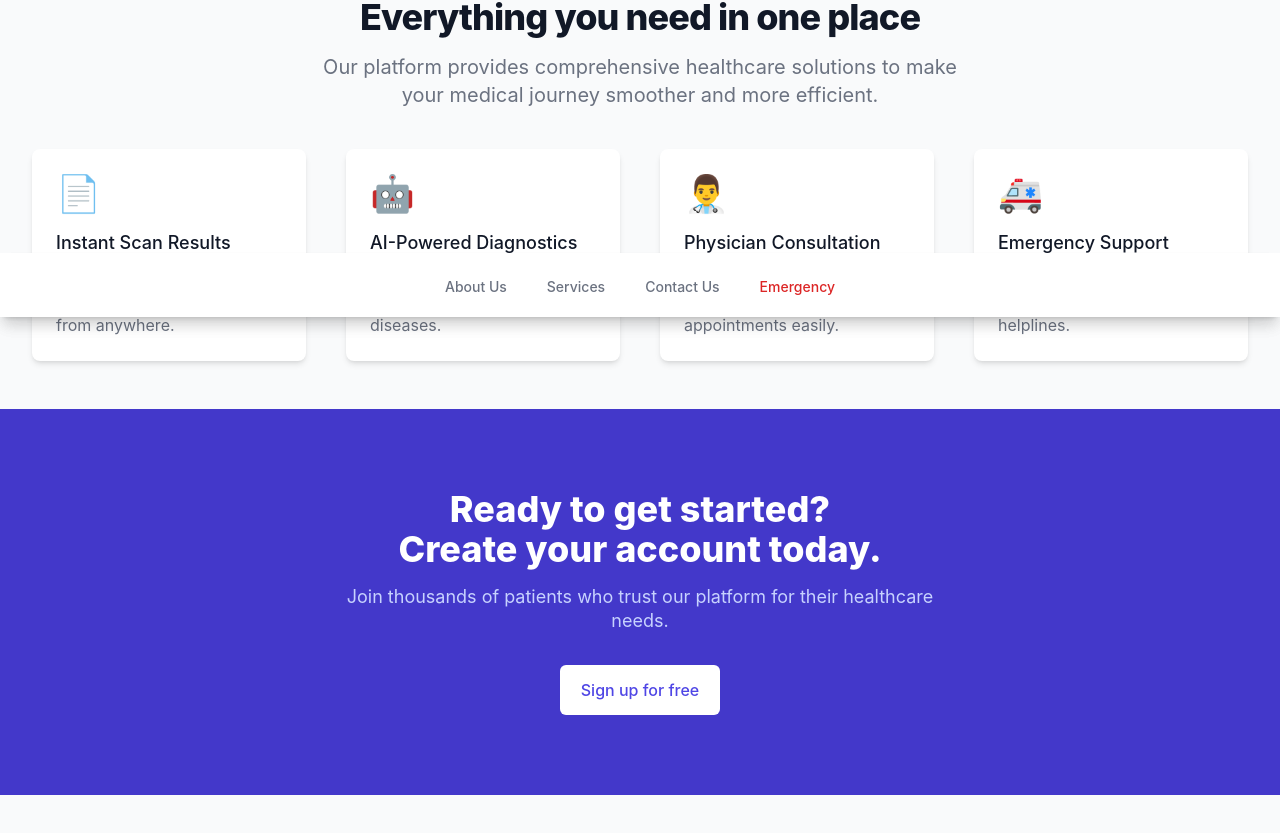
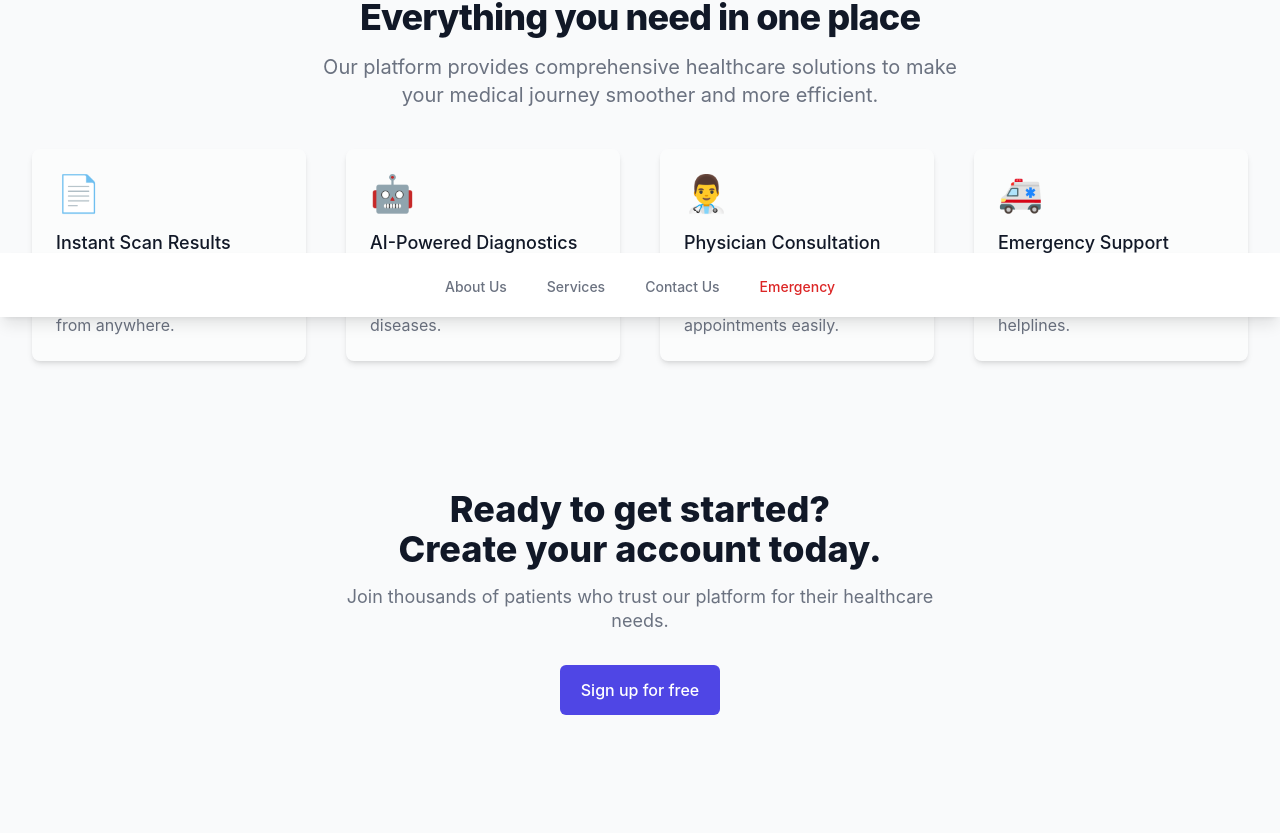
Before and after one commit to Douda-code/liFeLinelabs, a Vue app: page / in a window 1280 px wide. Shown: the part 483-1316 px from the top of the page. Built offline with nearby package versions, Linux system fonts and the light colour scheme.

Commit message:
Update Home.vue

```diff
--- a/views/Home.vue
+++ b/views/Home.vue
@@ -49,8 +49,9 @@ onMounted(() => {
 </script>
 
 <template>
-  <main class="bg-gray-50 dark:bg-gray-900 text-gray-900 dark:text-gray-100 transition-colors duration-200">
+  <main class="bg-gray-50 dark:bg-gradient-to-br from-indigo-600 to-pink-500 text-gray-900 dark:text-gray-100 transition-colors duration-200">
     <!-- Hero Section -->
+	<div class="relative 5 overflow-hidden">
     <main class="mt-10 mx-auto max-w-7xl px-4 sm:mt-12 sm:px-6 md:mt-16 lg:mt-20 lg:px-8 xl:mt-28">
       <div class="sm:text-center lg:text-left">
         <h1 class="text-4xl tracking-tight font-extrabold text-gray-900 dark:text-white sm:text-5xl md:text-6xl">
@@ -62,12 +63,13 @@ onMounted(() => {
         </p>
       </div>
     </main>
+	</div>
 
     <!-- Features Section -->
-    <div class="py-12">
+    <div class="py-12 ">
       <div class="max-w-7xl mx-auto px-4 sm:px-6 lg:px-8">
         <div class="lg:text-center">
-          <h2 class="text-base text-indigo-600 dark:text-indigo-400 font-semibold tracking-wide uppercase">
+          <h2 class="text-base text-2x1 text-indigo-600 dark:text-indigo-400 font-semibold tracking-wide uppercase">
             Features
           </h2>
           <p class="mt-2 text-3xl leading-8 font-extrabold tracking-tight text-gray-900 dark:text-white sm:text-4xl">
@@ -80,8 +82,8 @@ onMounted(() => {
 
         <div class="mt-10">
           <div class="grid grid-cols-1 gap-10 sm:grid-cols-2 lg:grid-cols-4">
-            <div v-for="feature in features" :key="feature.title" class="relative bg-white dark:bg-gray-800 p-6 rounded-lg shadow-md hover:shadow-lg transition-shadow duration-300">
-              <div class="text-4xl mb-4">{{ feature.icon }}</div>
+            <div v-for="feature in features" :key="feature.title" class="relative bg-white dark:white bg-opacity-25 p-6 rounded-lg shadow-md hover:shadow-lg transition-shadow duration-300">
+              <div class="text-4xl mb-4 dark:text-white">{{ feature.icon }}</div>
               <h3 class="text-lg font-medium text-gray-900 dark:text-white">
                 {{ feature.title }}
               </h3>
@@ -95,16 +97,16 @@ onMounted(() => {
     </div>
 
     <!-- CTA Section -->
-    <div class="bg-indigo-700">
+   <div class=" bg-opacity-25">
       <div class="max-w-2xl mx-auto text-center py-16 px-4 sm:py-20 sm:px-6 lg:px-8">
-        <h2 class="text-3xl font-extrabold text-white sm:text-4xl">
+        <h2 class="text-3xl font-extrabold text-gray-5 dark:text-white sm:text-4xl">
           <span class="block">Ready to get started?</span>
           <span class="block">Create your account today.</span>
         </h2>
-        <p class="mt-4 text-lg leading-6 text-indigo-200">
+        <p class="mt-4 text-lg leading-6 text-gray-500 dark:text-gray-300">
           Join thousands of patients who trust our platform for their healthcare needs.
         </p>
-        <RouterLink to="/register" class="mt-8 w-full inline-flex items-center justify-center px-5 py-3 border border-transparent text-base font-medium rounded-md text-indigo-600 bg-white hover:bg-indigo-50 sm:w-auto">
+        <RouterLink to="/register" class="mt-8 w-full inline-flex items-center justify-center px-5 py-3 border border-transparent text-base font-medium rounded-md text-white bg-indigo-600 dark:text-indigo-600 dark:bg-white hover:bg-gray-100 sm:w-auto">
           Sign up for free
         </RouterLink>
       </div>
@@ -113,7 +115,6 @@ onMounted(() => {
     <!-- Login Modal -->
     <LoginModal v-if="showLoginModal" @close="closeLoginModal" />
 
-    <!-- Bottom Navigation Bar -->
-    <BottomNavBar />
+
   </main>
 </template>
```
